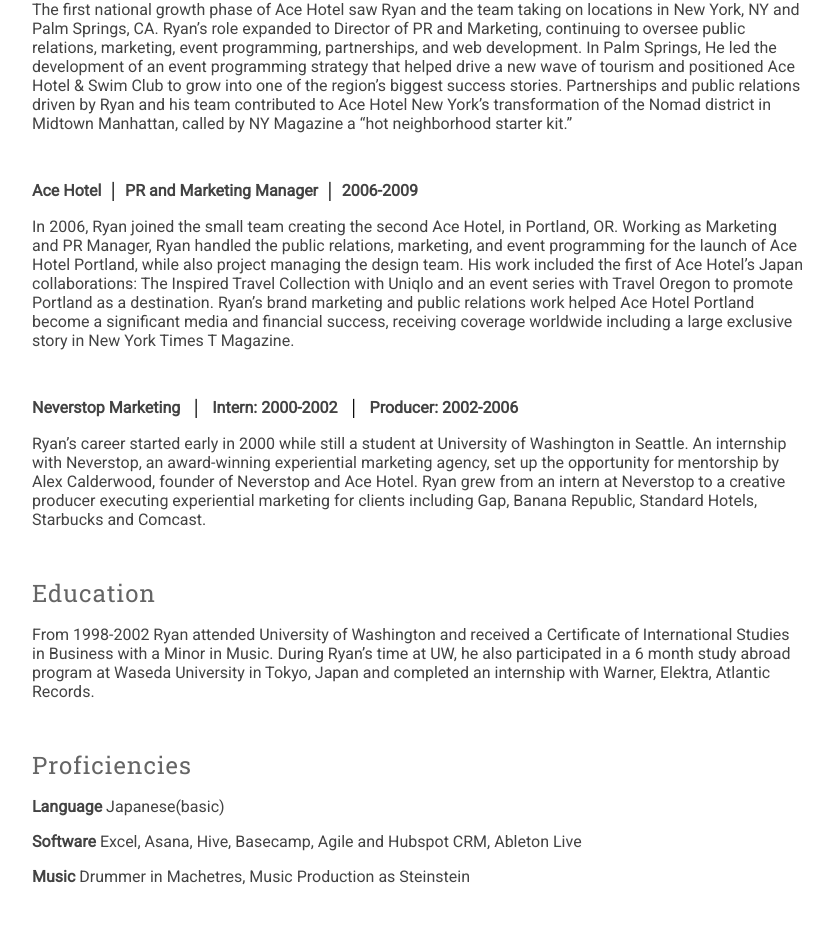
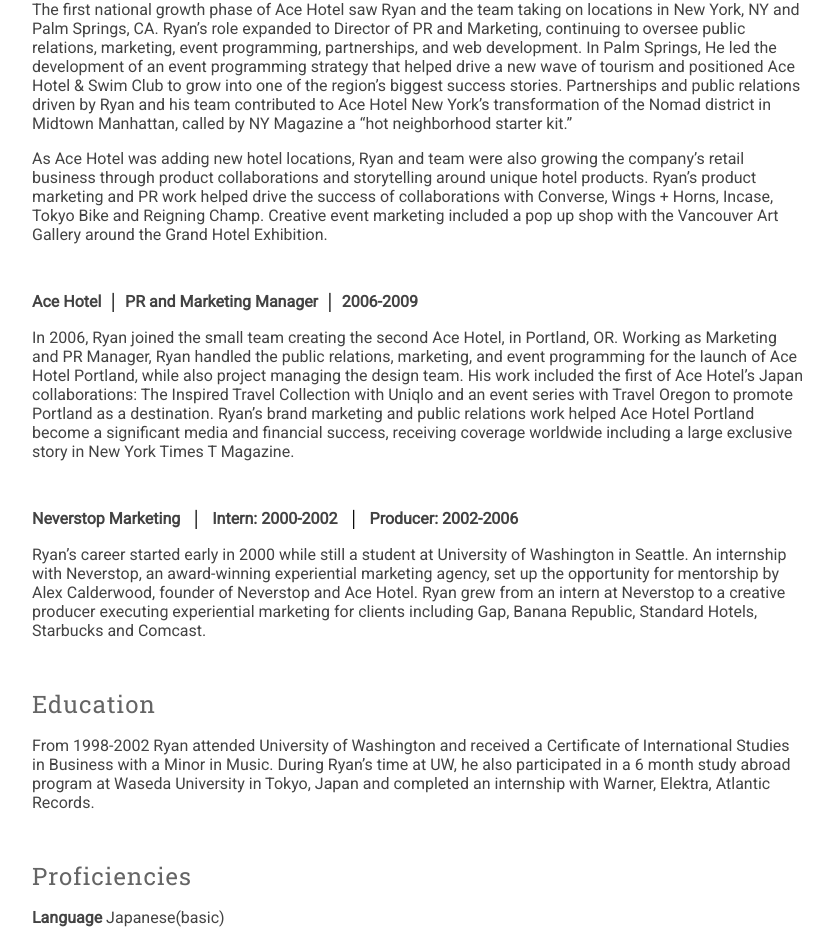
Before and after one commit to brentahrens1/bukstein-resume, a React (Create React App) app: page / in a window 1280 px wide. Shown: the part 1083-2026 px from the top of the page, without its empty margins (222-1055 px from the left). Built offline with nearby package versions, Linux system fonts and the light colour scheme.

Commit message:
adds new blurb for director of pr and marketing

```diff
--- a/src/components/Resume/Resume.js
+++ b/src/components/Resume/Resume.js
@@ -110,6 +110,9 @@
                         York’s transformation of the Nomad district in Midtown Manhattan, called by NY Magazine a “hot
                         neighborhood starter kit.”
                     </p>
+                    <p>
+                        As Ace Hotel was adding new hotel locations, Ryan and team were also growing the company’s retail business through product collaborations and storytelling around unique hotel products.  Ryan’s product marketing and PR work helped drive the success of collaborations with Converse, Wings + Horns, Incase, Tokyo Bike and Reigning Champ.  Creative event marketing included a pop up shop with the Vancouver Art Gallery around the Grand Hotel Exhibition.
+                    </p>
                 </section>
                 <section>
                     <div className="tags">
```
